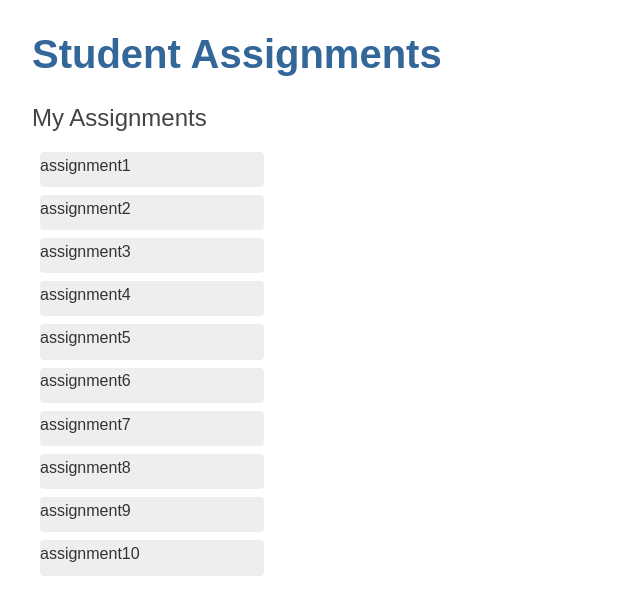
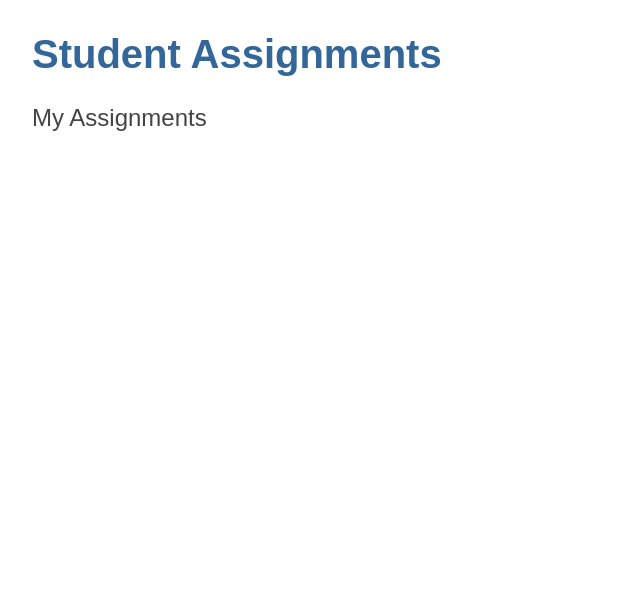
Before and after one commit to k00228869/crud_application, an Angular app in the folder crud-application/: page / in a window 1280 px wide. Shown: the top 614 px of the page, without its empty margins (0-640 px from the left). Built offline with nearby package versions, Linux system fonts and the light colour scheme.

Commit message:
fixing import module error by placing src before file path

```diff
--- a/crud-application/package.json
+++ b/crud-application/package.json
@@ -28,9 +28,9 @@
     "@angular/cli": "~9.0.5",
     "@angular/compiler-cli": "~9.0.5",
     "@angular/language-service": "~9.0.5",
+    "@types/jasmine": "^3.5.8",
+    "@types/jasminewd2": "~2.0.3",
     "@types/node": "^12.11.1",
-    "@types/jasmine": "~3.5.0",
-    "@types/jasminewd2": "~2.0.3",
     "codelyzer": "^5.1.2",
     "jasmine-core": "~3.5.0",
     "jasmine-spec-reporter": "~4.2.1",
--- a/crud-application/src/app/app-routing.module.ts
+++ b/crud-application/src/app/app-routing.module.ts
@@ -1,6 +1,6 @@
 import { NgModule } from '@angular/core';
 import { Routes, RouterModule } from '@angular/router';
-
+import { Assignment } from 'src/assignment';
 
 const routes: Routes = [];
 
--- a/crud-application/src/app/assignments/assignments.component.ts
+++ b/crud-application/src/app/assignments/assignments.component.ts
@@ -1,5 +1,5 @@
 import { Component, OnInit } from '@angular/core';
-import { Assignment } from '../assignment';
+// import { Assignment }         from '../assignment';
 import { ASSIGNMENTS } from '../test-assignments';
 
 @Component({
@@ -9,8 +9,8 @@ import { ASSIGNMENTS } from '../test-assignments';
 })
 export class AssignmentsComponent implements OnInit {
 
-  assignments = ASSIGNMENTS;
-  selectedAssignment: Assignment;
+  assignments: Assignment[];
+
 
   constructor() { }
 
@@ -18,9 +18,7 @@ export class AssignmentsComponent implements OnInit {
   }
 
 
-  onSelect(assignment: Assignment): void {
-    this.selectedAssignment = assignment;
-  }
+
   //assigns the clicked assignment to the components selected assignment
 
 }
--- a/crud-application/src/app/test-assignments.ts
+++ b/crud-application/src/app/test-assignments.ts
@@ -1,4 +1,4 @@
-import { Assignment } from './assignment';
+import { Assignment } from 'src/assignment';
 
 export const ASSIGNMENTS: Assignment[] = [
   { id: 1, name: 'assignment1', description: ''},
--- a/crud-application/tsconfig.json
+++ b/crud-application/tsconfig.json
@@ -11,6 +11,7 @@
     "moduleResolution": "node",
     "importHelpers": true,
     "target": "es2015",
+    "typeRoots": ["node_modules/@types"],
     "lib": [
       "es2018",
       "dom"
```
Also changed, not shown: 2 other files (tests, documents, lock files or other folders).
